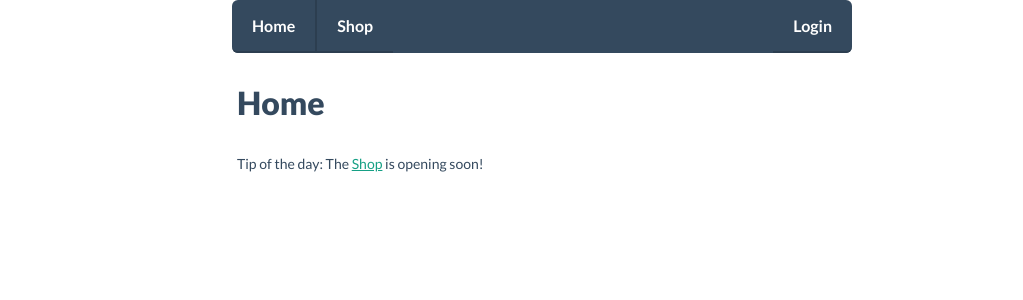
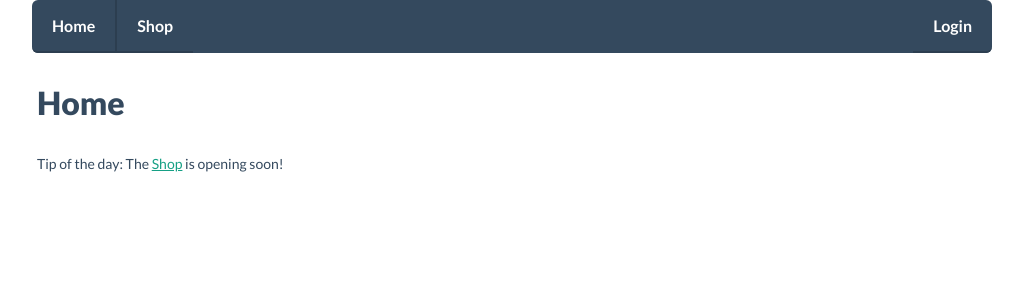
Before and after one commit to JWhy/CraftShop, a CodeIgniter app: page /index.php/home/index in a window 1280 px wide. Shown: the top 300 px of the page, without its empty margins (118-1141 px from the left). Run offline with CodeIgniter, Linux system fonts and the light colour scheme.

Commit message:
Removed CSS span classes from divs and link to profile page on username menu entry (Profile page menu option now in dropdown menu)
Signed-off-by: JWhy <jwhy@jwhy.de>

```diff
--- a/application/views/general/header.php
+++ b/application/views/general/header.php
@@ -17,7 +17,7 @@
 <body>
   <div class="container">
 
-    <div class="row span8 offset2">
+    <div class="row">
       <div class="navbar navbar-inverse" id="main_nav">
         <div class="navbar-inner">
           <ul class="nav">
@@ -27,7 +27,7 @@
           <ul class="nav pull-right">
             <?php if($this->ion_auth->logged_in()): ?>
             <li <?php if($this->uri->uri_string() == 'profile') echo 'class="active"'; ?>>
-              <?php echo anchor("#", $name); ?>
+              <a href="#"><?php echo $name; ?></a>
               <ul class="dropdown-menu">
                 <?php if($this->ion_auth->is_admin()): ?><li><?php echo anchor('admin', 'Admin Panel')?></li><?php endif; ?>
                 <li><?php echo anchor('profile', 'Your Profile'); ?></li>
@@ -42,6 +42,6 @@
       </div>
     </div>
 
-    <div class="row span8 offset2 page-content">
+    <div class="row page-content">
       <?php if(!@$hide_heading): ?>
       <h1><?php isset($title) ? print $title : print 'CraftShop'; ?></h1><?php endif;?>
```
